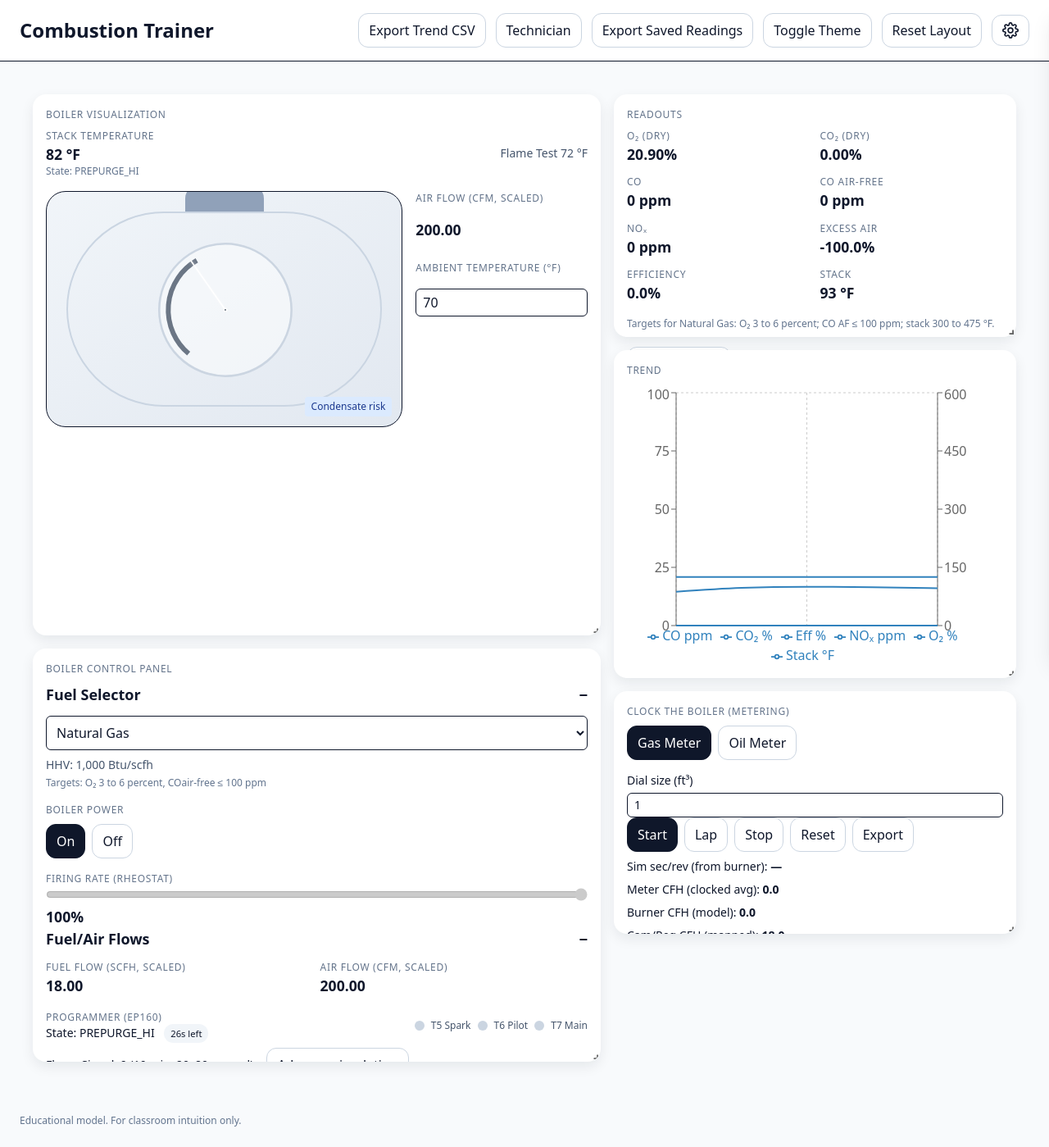
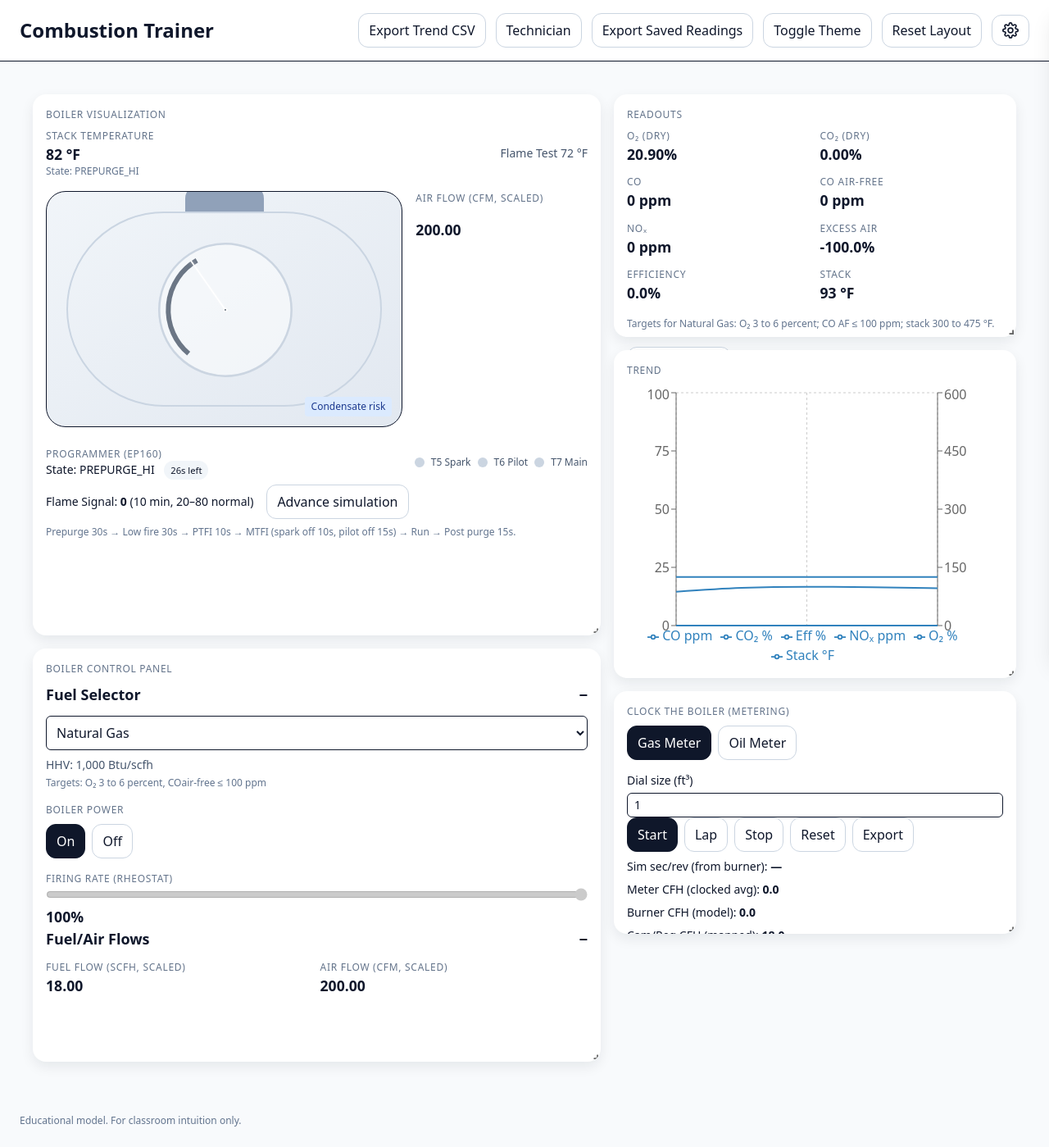
Before and after one commit to ecconvert/combustion-trainer, a React (Vite) app: page / in a window 1280 px wide. Shown: the whole page at 82% size. Built offline with nearby package versions, Linux system fonts and the light colour scheme.

Commit message:
move programmer by boiler visualization; move the temperature to technician settings;

```diff
--- a/src/App.jsx
+++ b/src/App.jsx
@@ -1117,6 +1117,16 @@ const rheostatRampRef = useRef(null);
               Settings
             </button>
             <div className="card">
+              <div className="label">Ambient Temperature (°F)</div>
+              <input
+                aria-label="ambient temperature"
+                type="number"
+                className="w-full border rounded-md px-2 py-1 mt-2"
+                value={ambientF}
+                onChange={(e) => setAmbientF(parseFloat(e.target.value || 0))}
+              />
+            </div>
+            <div className="card">
               <div className="label">Start Troubleshooting Scenarios</div>
               <select
                 aria-label="troubleshooting scenarios"
@@ -1373,9 +1383,27 @@ const rheostatRampRef = useRef(null);
                     <div className="value">{Number(airFlow).toFixed(2)}</div>
                   </>
                 )}
-                <div className="label mt-6">Ambient Temperature (°F)</div>
-                <input aria-label="ambient temperature" type="number" className="w-full border rounded-md px-2 py-1" value={ambientF} onChange={(e) => setAmbientF(parseFloat(e.target.value || 0))} />
               </div>
+            </div>
+            {/* Programmer moved directly below visualization */}
+            <div className="mt-6">
+              <div className="flex items-center justify-between">
+                <div>
+                  <div className="label">Programmer (EP160)</div>
+                  <div className="text-sm">State: {burnerState} {stateCountdown !== null && (<span className="pill bg-slate-100 ml-2">{stateCountdown}s left</span>)} {burnerState === "LOCKOUT" && (<span className="pill bg-red-100 ml-2">Lockout: {lockoutReason}</span>)}</div>
+                </div>
+                <div className="flex items-center gap-2">
+                  <Led on={t5Spark} label="T5 Spark" color="#06b6d4" />
+                  <Led on={t6Pilot} label="T6 Pilot" color="#f59e0b" />
+                  <Led on={t7Main} label="T7 Main" color="#84cc16" />
+                </div>
+              </div>
+              <div className="mt-2 flex items-center gap-4">
+                <div className="text-sm">Flame Signal: <span className="font-semibold">{Math.round(flameSignal)}</span> (10 min, 20–80 normal)</div>
+                <button className="btn" onClick={advanceStep}>Advance simulation</button>
+                {burnerState === "LOCKOUT" && (<button className="btn btn-primary" onClick={resetProgrammer}>Reset Programmer</button>)}
+              </div>
+              <div className="mt-2 text-xs text-slate-500">Prepurge {EP160.PURGE_HF_SEC}s → Low fire {EP160.LOW_FIRE_MIN_SEC}s → PTFI {EP160.PTFI_SEC}s → MTFI (spark off {EP160.MTFI_SPARK_OFF_SEC}s, pilot off {EP160.MTFI_PILOT_OFF_SEC}s) → Run → Post purge {EP160.POST_PURGE_SEC}s.</div>
             </div>
           </div>
           <div key="controls" data-testid="panel-controls" className="card overflow-hidden">
@@ -1583,25 +1611,7 @@ const rheostatRampRef = useRef(null);
                 </div>
               )}
             </CollapsibleSection>
-            <div className="mt-4">
-              <div className="flex items-center justify-between">
-                <div>
-                  <div className="label">Programmer (EP160)</div>
-                  <div className="text-sm">State: {burnerState} {stateCountdown !== null && (<span className="pill bg-slate-100 ml-2">{stateCountdown}s left</span>)} {burnerState === "LOCKOUT" && (<span className="pill bg-red-100 ml-2">Lockout: {lockoutReason}</span>)}</div>
-                </div>
-                <div className="flex items-center gap-2">
-                  <Led on={t5Spark} label="T5 Spark" color="#06b6d4" />
-                  <Led on={t6Pilot} label="T6 Pilot" color="#f59e0b" />
-                  <Led on={t7Main} label="T7 Main" color="#84cc16" />
-                </div>
-              </div>
-              <div className="mt-2 flex items-center gap-4">
-                <div className="text-sm">Flame Signal: <span className="font-semibold">{Math.round(flameSignal)}</span> (10 min, 20–80 normal)</div>
-                <button className="btn" onClick={advanceStep}>Advance simulation</button>
-                {burnerState === "LOCKOUT" && (<button className="btn btn-primary" onClick={resetProgrammer}>Reset Programmer</button>)}
-              </div>
-              <div className="mt-2 text-xs text-slate-500">Prepurge {EP160.PURGE_HF_SEC}s → Low fire {EP160.LOW_FIRE_MIN_SEC}s → PTFI {EP160.PTFI_SEC}s → MTFI (spark off {EP160.MTFI_SPARK_OFF_SEC}s, pilot off {EP160.MTFI_PILOT_OFF_SEC}s) → Run → Post purge {EP160.POST_PURGE_SEC}s.</div>
-            </div>
+            {/* Programmer moved to visualization section */}
           </div>
           <div key="readouts" data-testid="panel-readouts" className="card">
             <PanelHeader title="Readouts" />
```
